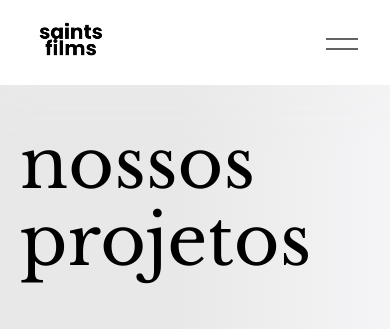
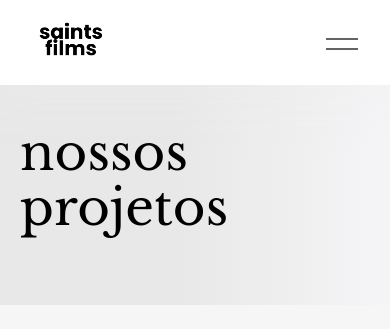
Before and after one commit to FeSantsss/saintsfilms-tsx, a React (Vite) app in the folder portfolio-saintsfilms-tsx/: page /projetos in a window 390 px wide. Shown: the top 329 px of the page. Built offline with nearby package versions, Linux system fonts and the light colour scheme.

Commit message:
Adjust font size for title-project class to improve readability

```diff
--- a/portfolio-saintsfilms-tsx/src/assets/caseslist.css
+++ b/portfolio-saintsfilms-tsx/src/assets/caseslist.css
@@ -71,7 +71,7 @@ a {
 .title-project {
   font-family: var(--font-libre-rich);
   font-weight: 400;
-  font-size: clamp(70px, 8vw, 120px);
+  font-size: clamp(50px, 8vw, 120px);
   line-height: 1.1;
   margin: 20px 20px 30px 0px;
   text-align: left;
```
